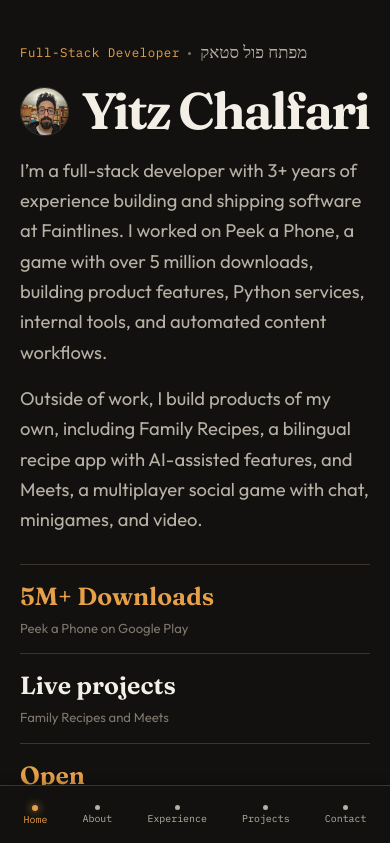
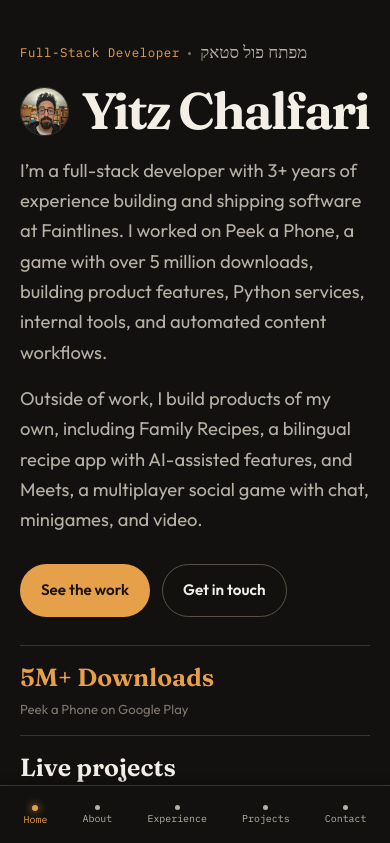
Before and after one commit to YChalfari/portfolio2, a React (Vite) app: page / in a window 390 px wide. Shown: the top 843 px of the page. Built offline with nearby package versions, Linux system fonts and the light colour scheme; a web font is replaced by a local one.

Commit message:
more mobile fix

```diff
--- a/src/components/Hero/Hero.css
+++ b/src/components/Hero/Hero.css
@@ -144,7 +144,19 @@
     padding-top: 2.5rem;
   }
 
+  .hero-copy {
+    display: flex;
+    flex-direction: column;
+  }
+
+  .hero-actions {
+    order: 1;
+    margin-bottom: 1.75rem;
+  }
+
   .proof {
+    order: 2;
     grid-template-columns: 1fr;
+    margin-bottom: 0;
   }
 }
```
